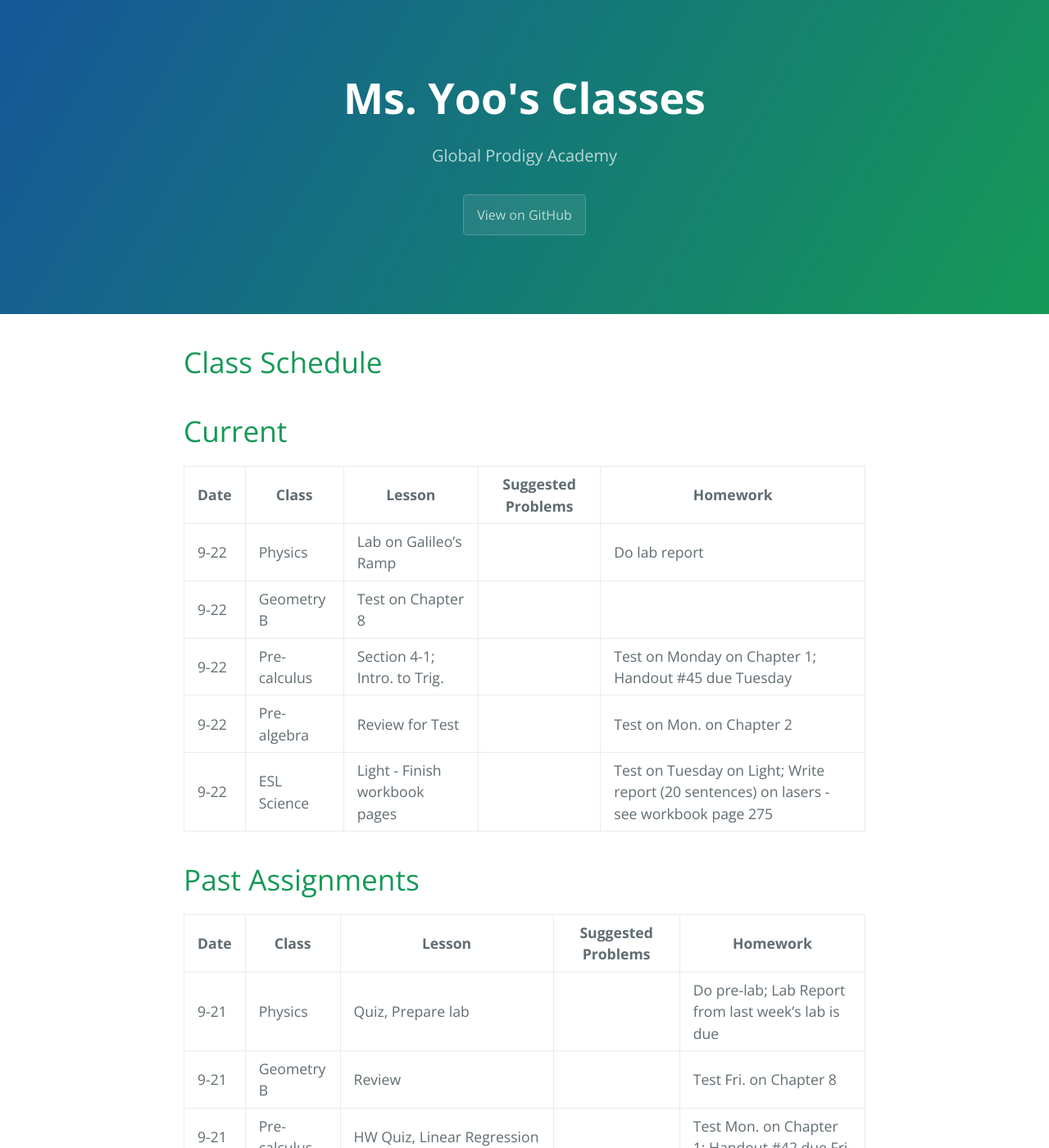
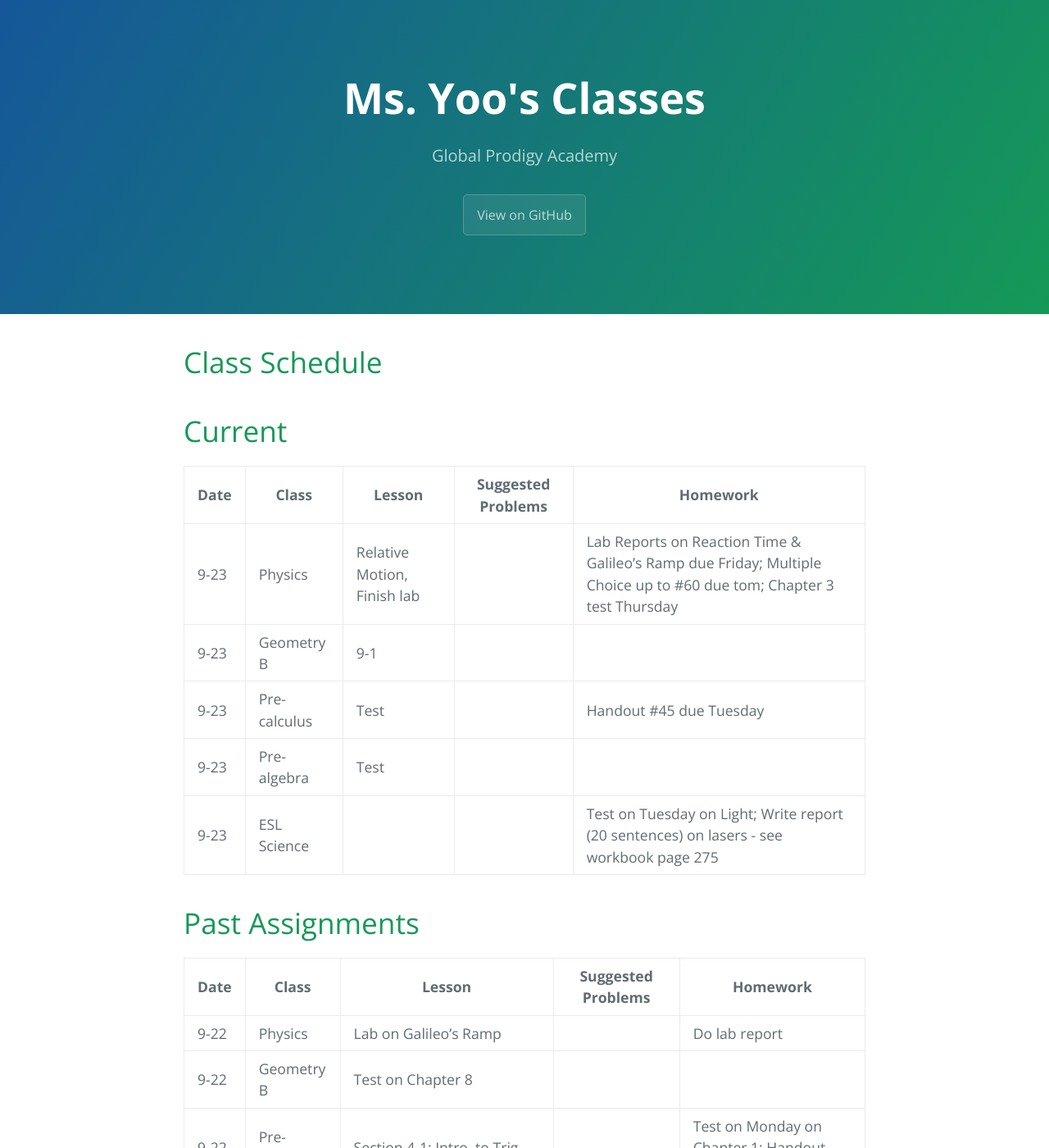
Before and after one commit to gpayoo/gpayoo, a Jekyll site: the page built from index.md, in a window 1280 px wide and 1400 px high. Shown: the whole window at 82% size. Built offline with Jekyll 4.4.1, drawn with Linux system fonts in a browser that asks for light colours; our own code applies the rules of GitHub Pages for plain Markdown files.

Commit message:
Update index.md

```diff
--- a/index.md
+++ b/index.md
@@ -9,16 +9,22 @@ layout: default
 
 | Date | Class | Lesson | Suggested Problems | Homework |
 | ---- | ----- | ------ | -------- | ---
+| 9-23 | Physics | Relative Motion, Finish lab | | Lab Reports on Reaction Time & Galileo's Ramp due Friday; Multiple Choice up to #60 due tom; Chapter 3 test Thursday
+| 9-23 | Geometry B | 9-1 | | |
+| 9-23 | Pre-calculus | Test  | |  Handout #45 due Tuesday
+| 9-23 | Pre-algebra | Test | |
+| 9-23 | ESL Science |  |  |  Test on Tuesday on Light; Write report (20 sentences) on lasers - see workbook page 275
+
+
+# [](#header-2) Past Assignments
+
+| Date | Class | Lesson | Suggested Problems | Homework |
+| ---- | ----- | ------ | -------- | ---
 | 9-22 | Physics | Lab on Galileo's Ramp | | Do lab report
 | 9-22 | Geometry B | Test on Chapter 8 | | |
 | 9-22 | Pre-calculus | Section 4-1; Intro. to Trig.  | |  Test on Monday on Chapter 1; Handout #45 due Tuesday
 | 9-22 | Pre-algebra | Review for Test| | Test on Mon. on Chapter 2
 | 9-22 | ESL Science | Light - Finish workbook pages |  |  Test on Tuesday on Light; Write report (20 sentences) on lasers - see workbook page 275
-
-# [](#header-2) Past Assignments
-
-| Date | Class | Lesson | Suggested Problems | Homework |
-| ---- | ----- | ------ | -------- | ---
 | 9-21 | Physics | Quiz, Prepare lab | | Do pre-lab; Lab Report from last week's lab is due
 | 9-21 | Geometry B | Review | |  Test Fri. on Chapter 8|
 | 9-21 | Pre-calculus | HW Quiz, Linear Regression | | Test Mon. on Chapter 1; Handout #42 due Fri.
```
